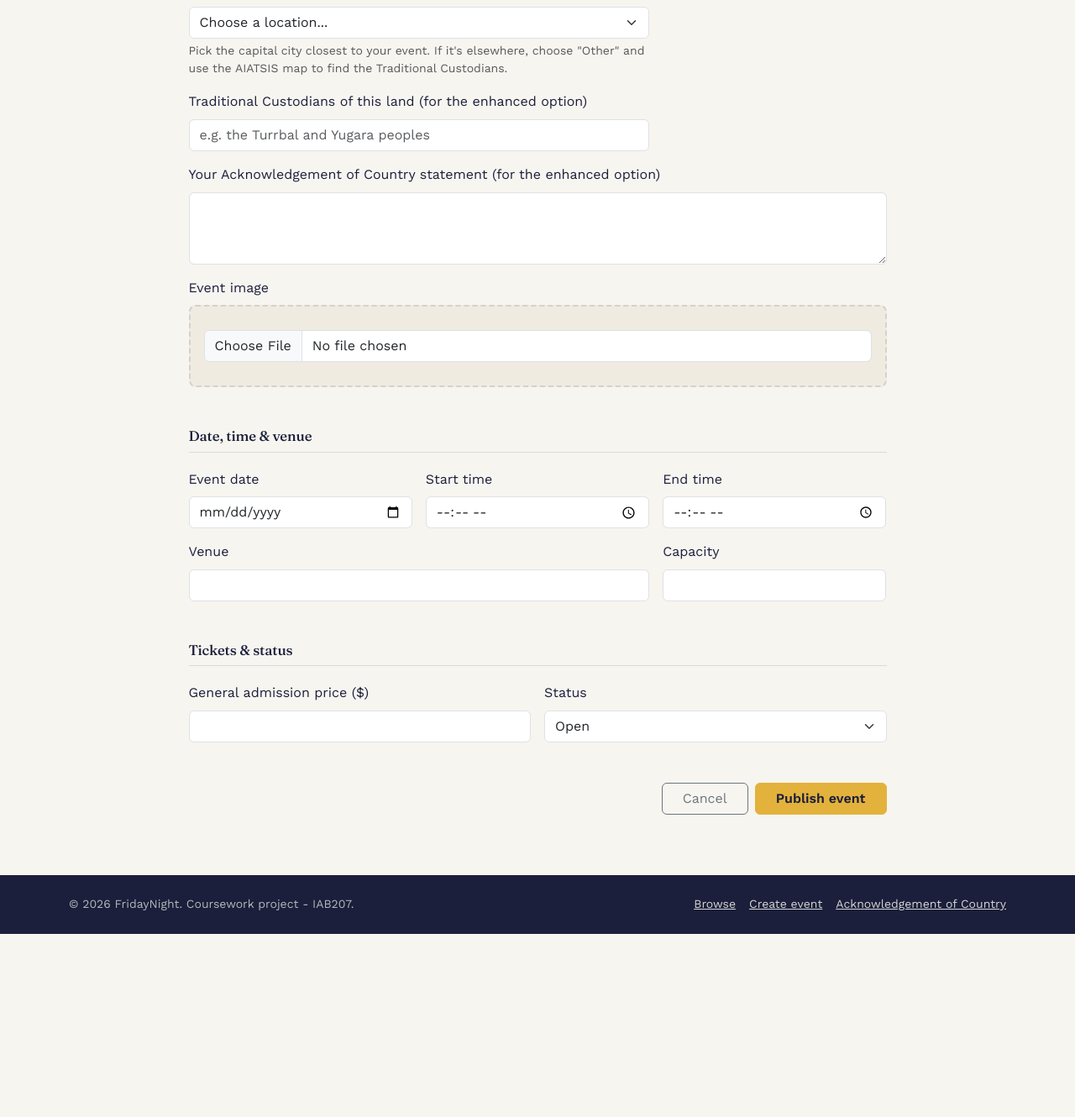
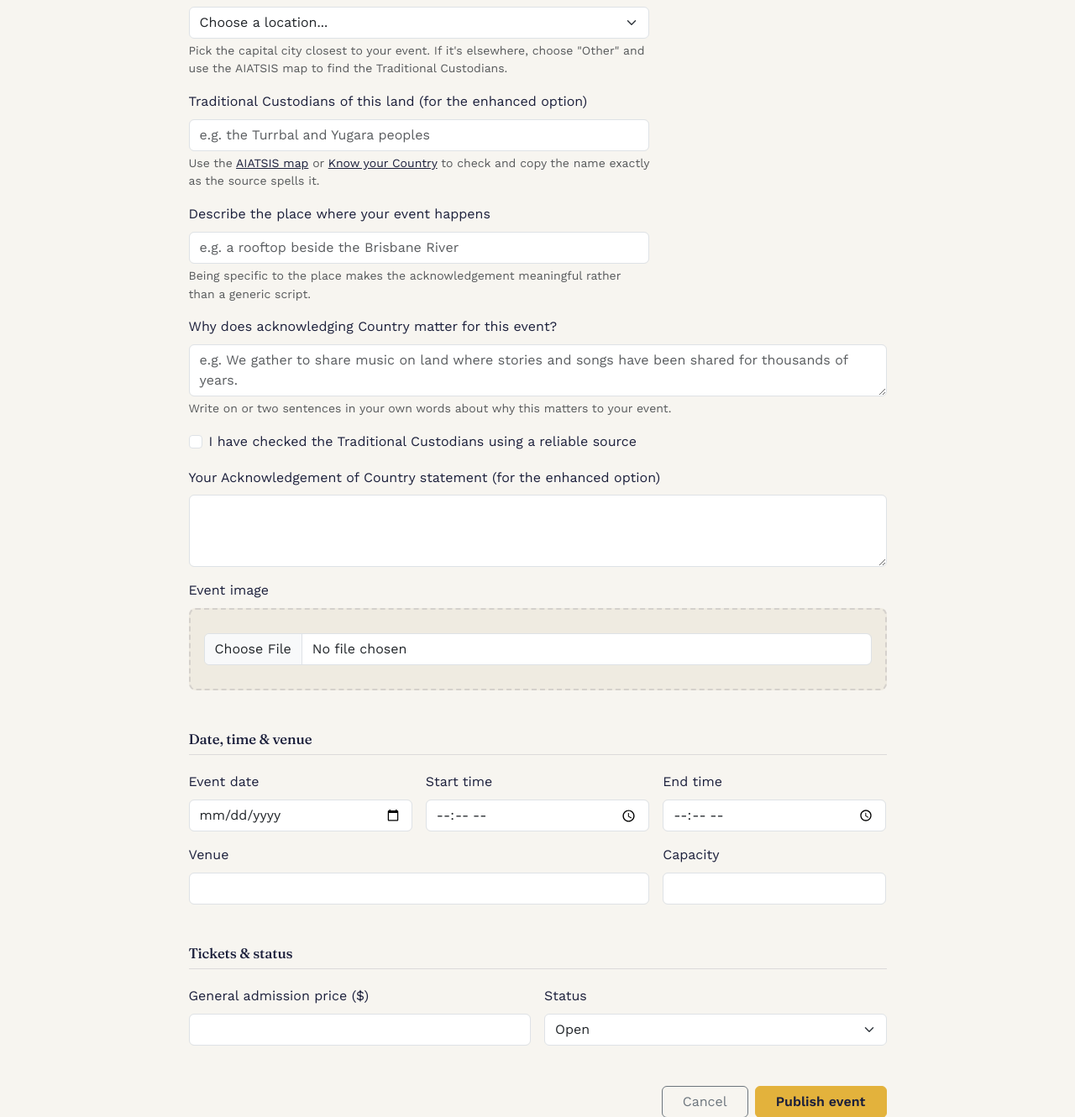
Before and after one commit to rohanbiju1234-hash/IAB207, a Flask app: page /event/create in a window 1280 px wide. Shown: the part 756-2086 px from the top of the page at 84% size. Before the commit the page ends 1868 px from the top, so only its background shows below. Run offline with Flask 3, Linux system fonts and the light colour scheme; the visitor is signed in with stand-in values (Sample User, id 1); some libraries are stand-ins or nearby versions.

Commit message:
Add guided Acknowledgement of Country prompts to create event form

```diff
--- a/fridaynight/forms.py
+++ b/fridaynight/forms.py
@@ -84,6 +84,20 @@ class EventForm(FlaskForm):
     validators=[Optional()]
     )
 
+    ack_place = StringField(
+        'Describe the place where your event happens',
+        validators=[Optional(), Length(max=150)]
+    )
+    ack_reflection = TextAreaField(
+        'Why does acknowledging Country matter for this event?',
+        validators=[Optional(), Length(max=500)]
+    )
+    ack_checked = BooleanField(
+        'I have checked the Traditional Custodians using a reliable source'
+    )
+
+
+
 
 
 
--- a/fridaynight/templates/create_event.html
+++ b/fridaynight/templates/create_event.html
@@ -53,11 +53,32 @@
             <div class="col-md-8">
               {{ form.traditional_custodians.label(class="form-label") }}
               {{ form.traditional_custodians(class="form-control", placeholder="e.g. the Turrbal and Yugara peoples") }}
+                  <div class ="form-text">Use the <a href="https://aiatsis.gov.au/explore/map-indigenous-australia" target="_blank">AIATSIS map</a> or <a href="https://knowyourcountry.org.au/how-to-know-your-country" target="_blank">Know your Country</a> to check and copy the name exactly as the source spells it.</div>
+            </div>
+            <div class="col-md-8">
+              {{ form.ack_place.label(class="form-label") }}
+              {{ form.ack_place(class="form-control", placeholder="e.g. a rooftop beside the Brisbane River") }}
+              <div class="form-text">Being specific to the place makes the acknowledgement meaningful rather than a generic script.</div>
+            </div>
+            <div class="col-12">
+              {{ form.ack_reflection.label(class="form-label") }}
+              {{ form.ack_reflection(class="form-control", rows="2", placeholder="e.g. We gather to share music on land where stories and songs have been shared for thousands of years.") }}
+              <div class="form-text">Write on or two sentences in your own words about why this matters to your event.</div>
+            </div>
+            <div class="col-12">
+              <div class="form-check">
+                {{ form.ack_checked(class="form-check-input") }}
+                {{ form.ack_checked.label(class="form-check-label") }}
+              </div>
             </div>
             <div class="col-12">
               {{ form.acknowledgement_text.label(class="form-label") }}
               {{ form.acknowledgement_text(class="form-control", rows="3") }}
             </div>
+
+
+
+
 
             <div class="col-12">
               {{ form.image.label(class="form-label") }}
```
